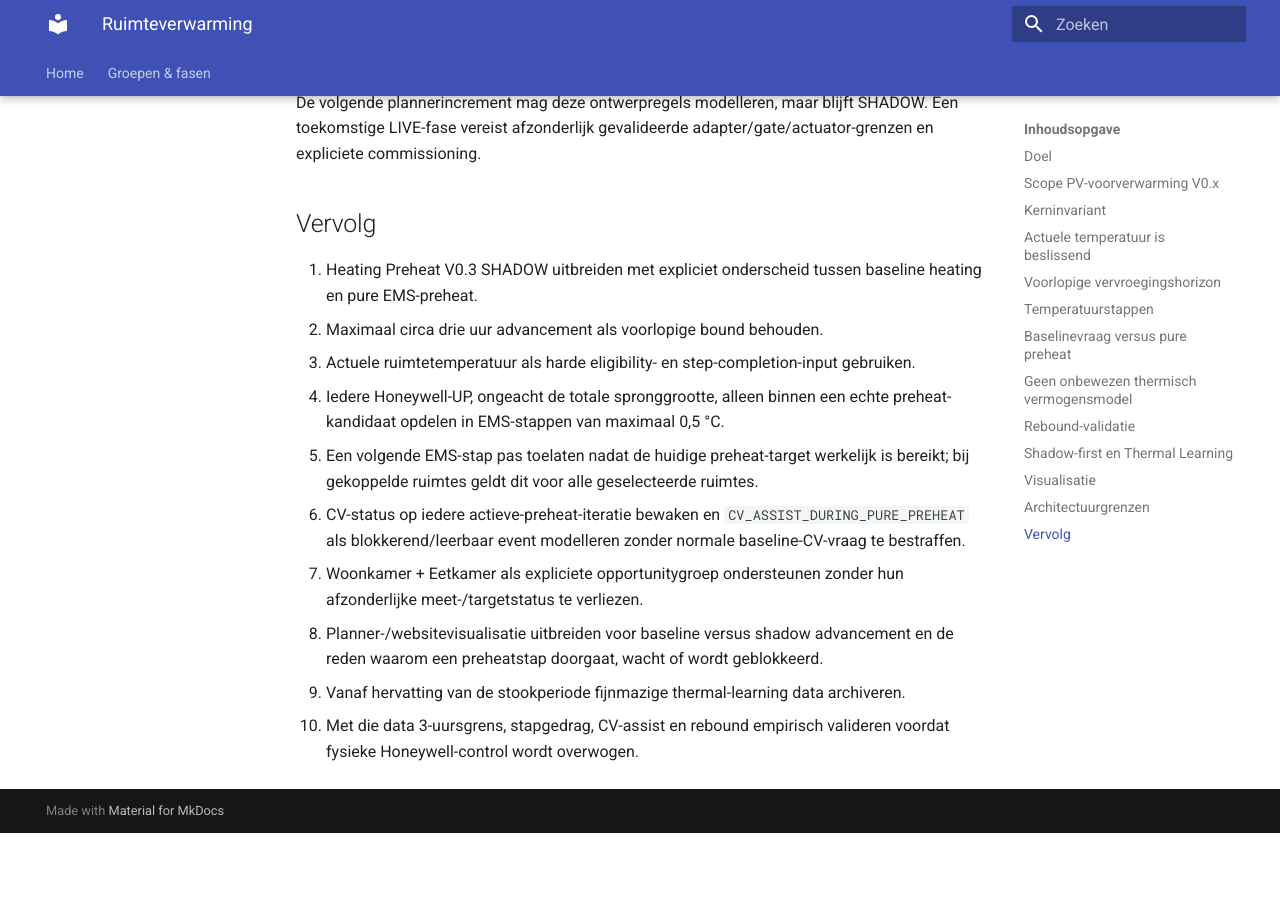
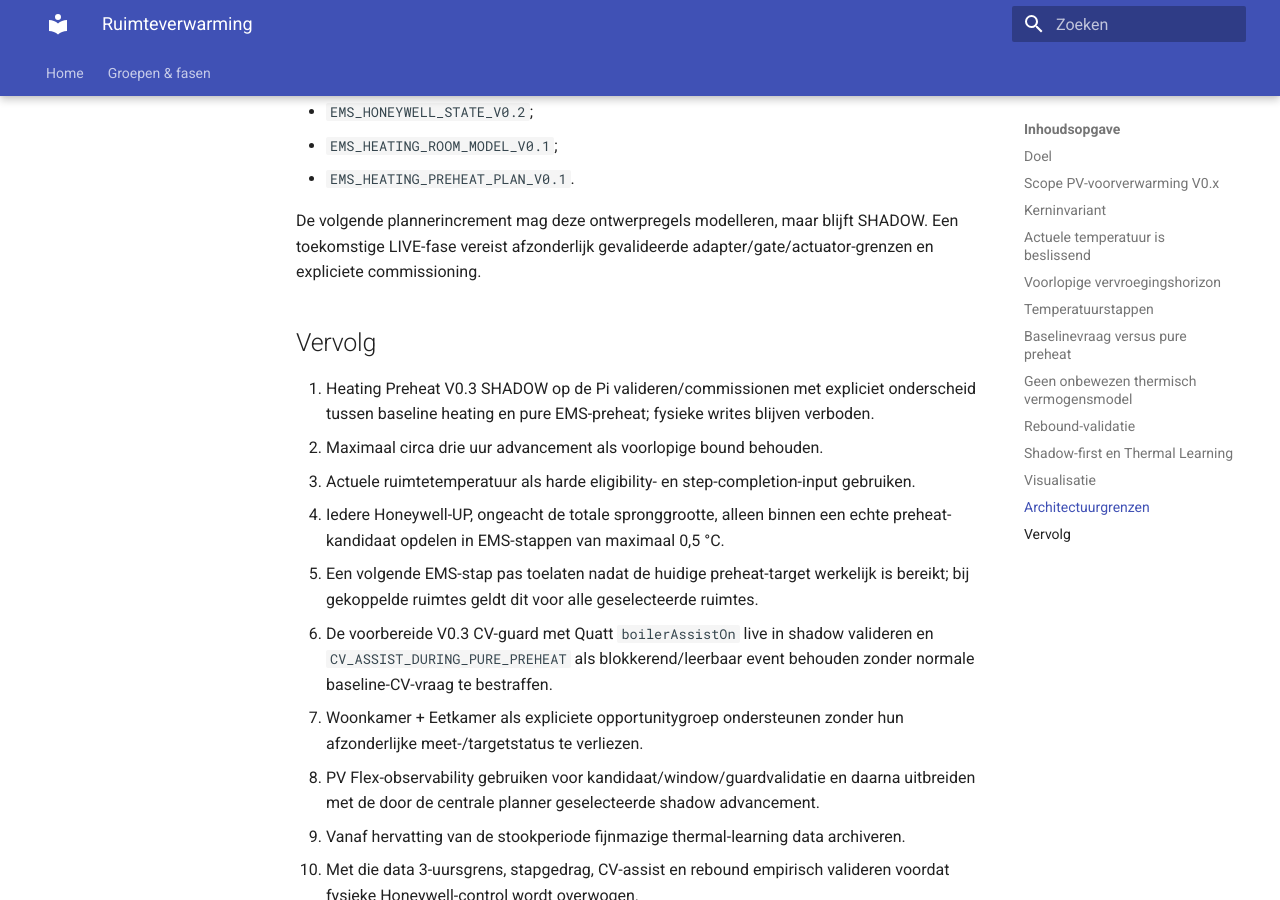
Before and after one commit to OnsKasteeltje/homey-energy-manual, an MkDocs documentation site: the page built from docs/software-architecture/components/space-heating.md, in a window 1280 px wide and 900 px high, scrolled down 6336 px. Built offline with MkDocs 1.6.1 and Material for MkDocs 9.7.7, drawn with Linux system fonts in a browser that asks for light colours; before the commit the page ends 7169 px from its top, so only the background shows below that; some of the changed text lies outside the part shown.

Commit message:
docs(heating): make PV Flex the preheat commissioning surface

```diff
--- a/docs/software-architecture/components/space-heating.md
+++ b/docs/software-architecture/components/space-heating.md
@@ -151,7 +151,9 @@
 
 ## Visualisatie
 
-De plannerwebsite is onderdeel van de validatie. Voor de vier zones in scope moet de visualisatie uiteindelijk op dezelfde tijdas onderscheid maken tussen:
+De plannerwebsite is onderdeel van de validatie. Frontend V2 PV & Flex toont vanaf de V0.3-shadowvoorbereiding een afzonderlijk read-only preheat-paneel met actuele kandidaat-/guardstatus. Zodra de centrale planner een shadow grant en stapmoment kiest, moet diezelfde pagina de daadwerkelijke shadow-vervroeging op de tijdas kunnen tonen.
+
+Voor de vier zones in scope moet de visualisatie uiteindelijk op dezelfde tijdas onderscheid maken tussen:
 
 - oorspronkelijke Honeywell baseline;
 - EMS SHADOW-vervroeging;
@@ -193,13 +195,13 @@
 
 ## Vervolg
 
-1. Heating Preheat V0.3 SHADOW uitbreiden met expliciet onderscheid tussen baseline heating en pure EMS-preheat.
+1. Heating Preheat V0.3 SHADOW op de Pi valideren/commissionen met expliciet onderscheid tussen baseline heating en pure EMS-preheat; fysieke writes blijven verboden.
 2. Maximaal circa drie uur advancement als voorlopige bound behouden.
 3. Actuele ruimtetemperatuur als harde eligibility- en step-completion-input gebruiken.
 4. Iedere Honeywell-UP, ongeacht de totale spronggrootte, alleen binnen een echte preheat-kandidaat opdelen in EMS-stappen van maximaal 0,5 °C.
 5. Een volgende EMS-stap pas toelaten nadat de huidige preheat-target werkelijk is bereikt; bij gekoppelde ruimtes geldt dit voor alle geselecteerde ruimtes.
-6. CV-status op iedere actieve-preheat-iteratie bewaken en `CV_ASSIST_DURING_PURE_PREHEAT` als blokkerend/leerbaar event modelleren zonder normale baseline-CV-vraag te bestraffen.
+6. De voorbereide V0.3 CV-guard met Quatt `boilerAssistOn` live in shadow valideren en `CV_ASSIST_DURING_PURE_PREHEAT` als blokkerend/leerbaar event behouden zonder normale baseline-CV-vraag te bestraffen.
 7. Woonkamer + Eetkamer als expliciete opportunitygroep ondersteunen zonder hun afzonderlijke meet-/targetstatus te verliezen.
-8. Planner-/websitevisualisatie uitbreiden voor baseline versus shadow advancement en de reden waarom een preheatstap doorgaat, wacht of wordt geblokkeerd.
+8. PV Flex-observability gebruiken voor kandidaat/window/guardvalidatie en daarna uitbreiden met de door de centrale planner geselecteerde shadow advancement.
 9. Vanaf hervatting van de stookperiode fijnmazige thermal-learning data archiveren.
 10. Met die data 3-uursgrens, stapgedrag, CV-assist en rebound empirisch valideren voordat fysieke Honeywell-control wordt overwogen.
```
